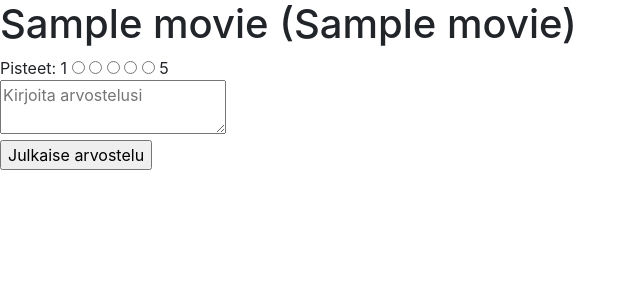
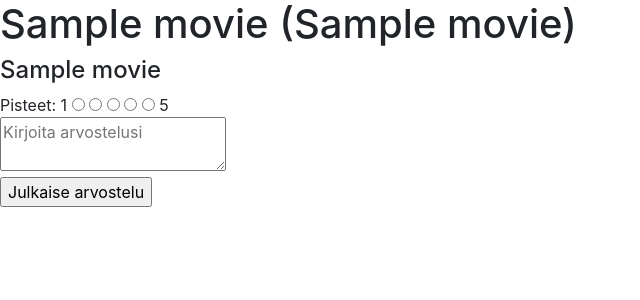
Before and after one commit to komulaleksi/elokuva-arvostelu-app, a Flask app: template templates/review.html in a window 1280 px wide. Shown: the part 56-356 px from the top of the page, without its empty margins (0-640 px from the left). Run offline with Flask 3, Linux system fonts and the light colour scheme; the template is opened without the code that fills it: most values are stand-ins (such as "Sample title", 1, 10 or a date in 2020); some libraries are stand-ins or nearby versions.

Commit message:
Change movie page to display genre

```diff
--- a/movies.py
+++ b/movies.py
@@ -10,7 +10,7 @@ def get_movies():
 
 # Return movie name and release year by id
 def get_movie(movie_id):
-    sql = text("SELECT name, year FROM movies WHERE id=:movie_id")
+    sql = text("SELECT name, genre, year FROM movies WHERE id=:movie_id")
     movie = db.session.execute(sql, {"movie_id":movie_id}).fetchall()[0]
     return movie
 
--- a/templates/review.html
+++ b/templates/review.html
@@ -39,7 +39,8 @@
     </div>
   </nav>
 <title>{{movie[0]}}</title>
-<h1>{{movie[0]}} ({{movie[1]}})</h1>
+<h1>{{movie[0]}} ({{movie[2]}})</h1>
+<h4>{{movie[1]}}</h4>
 <form action="/movies/add-review" id="review" method="POST">
     Pisteet: 1
     <input type="radio" name="score" value="1" required>
```
Also changed, not shown: templates/movie.html (+2 -1 lines).
